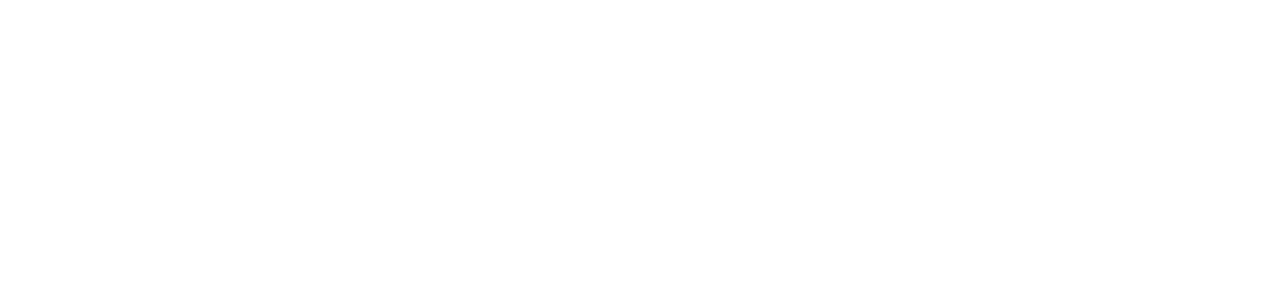
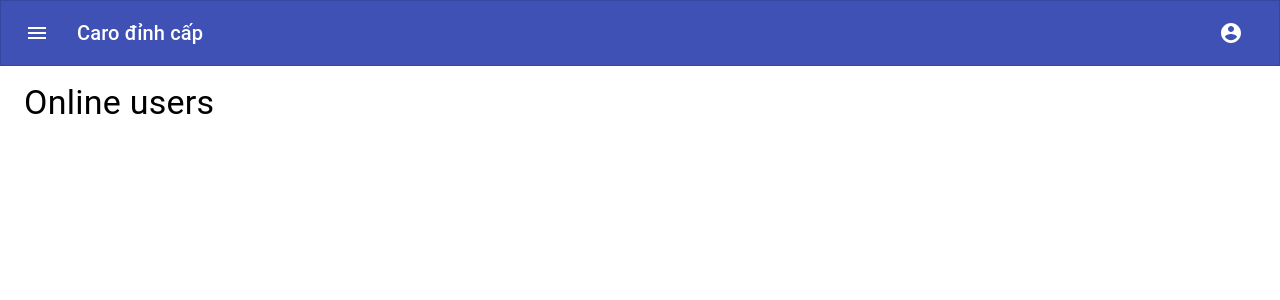
Before and after one commit to Advanced-Web-Development-HCMUS17/user_frontend, a React (Create React App) app: page / in a window 1280 px wide. Shown: the top 300 px of the page. Built offline with nearby package versions, Linux system fonts and the light colour scheme.

Commit message:
+ material ui

```diff
--- a/package.json
+++ b/package.json
@@ -5,6 +5,7 @@
   "dependencies": {
     "@material-ui/core": "^4.11.2",
     "@material-ui/icons": "^4.11.2",
+    "@material-ui/styles": "^4.11.2",
     "@testing-library/jest-dom": "^5.11.4",
     "@testing-library/react": "^11.1.0",
     "@testing-library/user-event": "^12.1.10",
--- a/src/App.js
+++ b/src/App.js
@@ -4,11 +4,13 @@
 import {UserStatusProvider} from "./component/userStatus/useUserStatus";
 import UserStatus from "./component/userStatus/UserStatus";
 import Container from "@material-ui/core/Container";
+import NavigationBar from "./component/NavigationBar";
 
 function App() {
   return (
     <SocketProvider>
       <UserStatusProvider>
+        <NavigationBar/>
         <Container maxWidth={false}>
           <UserStatus/>
         </Container>
--- /dev/null
+++ b/src/component/NavigationBar.jsx
@@ -0,0 +1,81 @@
+import React from 'react';
+import {makeStyles} from '@material-ui/core/styles';
+import AppBar from '@material-ui/core/AppBar';
+import Toolbar from '@material-ui/core/Toolbar';
+import Typography from '@material-ui/core/Typography';
+import IconButton from '@material-ui/core/IconButton';
+import MenuIcon from '@material-ui/icons/Menu';
+import AccountCircle from '@material-ui/icons/AccountCircle';
+import MenuItem from '@material-ui/core/MenuItem';
+import Menu from '@material-ui/core/Menu';
+
+const useStyles = makeStyles((theme) => ({
+  root: {
+    flexGrow: 0,
+  },
+  menuButton: {
+    marginRight: theme.spacing(2),
+  },
+  title: {
+    flexGrow: 1,
+  },
+}));
+
+export default function NavigationBar() {
+  const classes = useStyles();
+  const [anchorEl, setAnchorEl] = React.useState(null);
+  const open = Boolean(anchorEl);
+
+
+  const handleMenu = (event) => {
+    setAnchorEl(event.currentTarget);
+  };
+
+  const handleClose = () => {
+    setAnchorEl(null);
+  };
+
+  return (
+    <div className={classes.root}>
+      <AppBar position="static" variant={"outlined"}>
+        <Toolbar>
+          <IconButton edge="start" className={classes.menuButton} color="inherit" aria-label="menu">
+            <MenuIcon/>
+          </IconButton>
+          <Typography variant="h6" className={classes.title}>
+            Caro đỉnh cấp
+          </Typography>
+          <div>
+            <IconButton
+              aria-label="account of current user"
+              aria-controls="menu-appbar"
+              aria-haspopup="true"
+              onClick={handleMenu}
+              color="inherit"
+            >
+              <AccountCircle/>
+            </IconButton>
+            <Menu
+              id="menu-appbar"
+              anchorEl={anchorEl}
+              anchorOrigin={{
+                vertical: 'top',
+                horizontal: 'right',
+              }}
+              keepMounted
+              transformOrigin={{
+                vertical: 'top',
+                horizontal: 'right',
+              }}
+              open={open}
+              onClose={handleClose}
+            >
+              <MenuItem onClick={handleClose}>Profile</MenuItem>
+              <MenuItem onClick={handleClose}>My account</MenuItem>
+            </Menu>
+          </div>
+        </Toolbar>
+      </AppBar>
+    </div>
+  );
+}
--- a/src/component/userStatus/UserStatus.jsx
+++ b/src/component/userStatus/UserStatus.jsx
@@ -8,6 +8,8 @@
 import makeStyles from "@material-ui/core/styles/makeStyles";
 import Paper from "@material-ui/core/Paper";
 import ListItemText from "@material-ui/core/ListItemText";
+import Typography from "@material-ui/core/Typography";
+import Box from "@material-ui/core/Box";
 
 
 const useStyles = makeStyles((theme) => ({
@@ -28,7 +30,9 @@
   const usersOnline = useUserStatus();
 
   const classes = useStyles();
-  return (<Grid className={classes.root}>
+  return (<Grid className={classes.root} item>
+
+    <Box my={2}><Typography variant={"h4"}>Online users</Typography>
       <List>
         {
           usersOnline.map(user => (
@@ -39,6 +43,6 @@
               <ListItemText primary={user.id} secondary={user.user}/>
             </ListItem>))
         }
-    </List>
+      </List></Box>
   </Grid>);
 }
```
Lines whose indentation alone changed are shown as unchanged.
